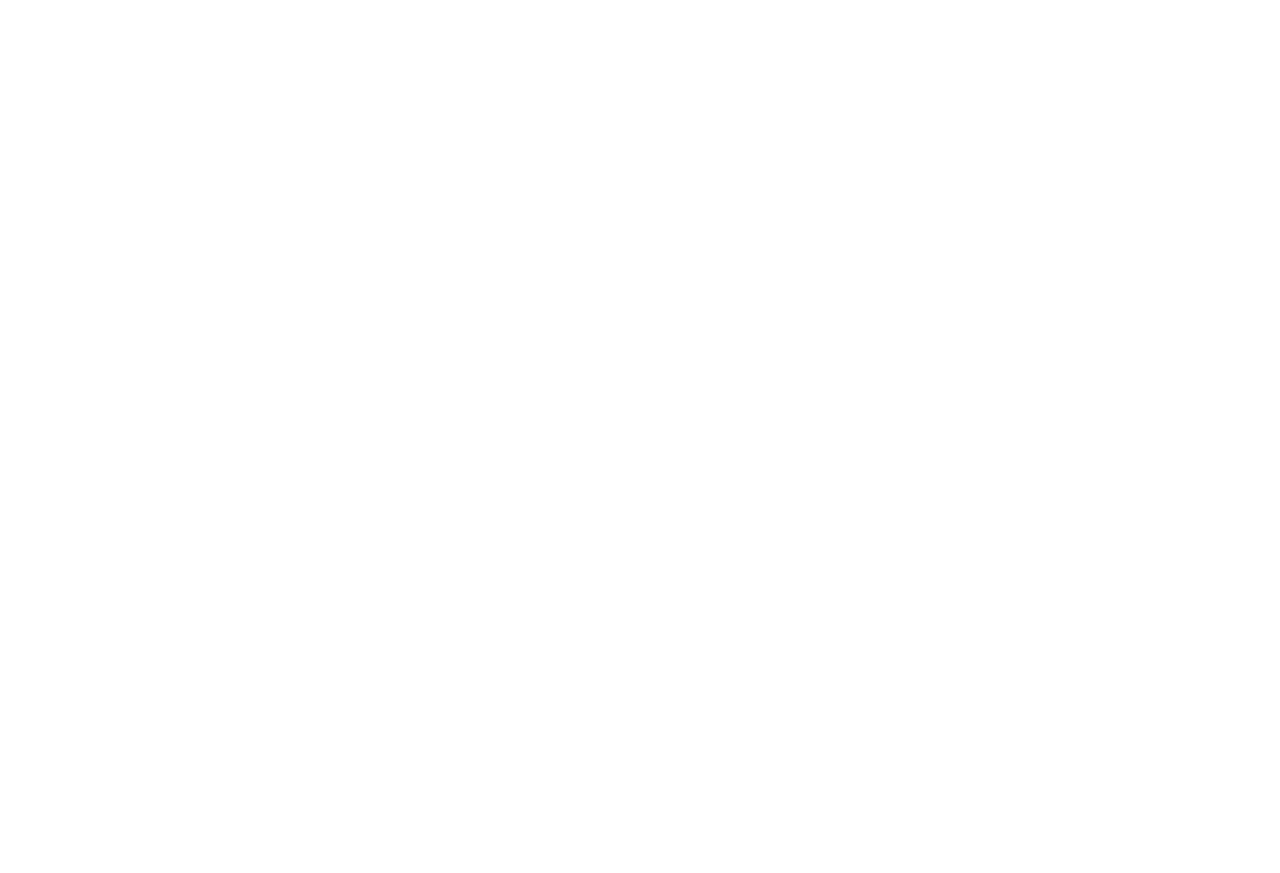
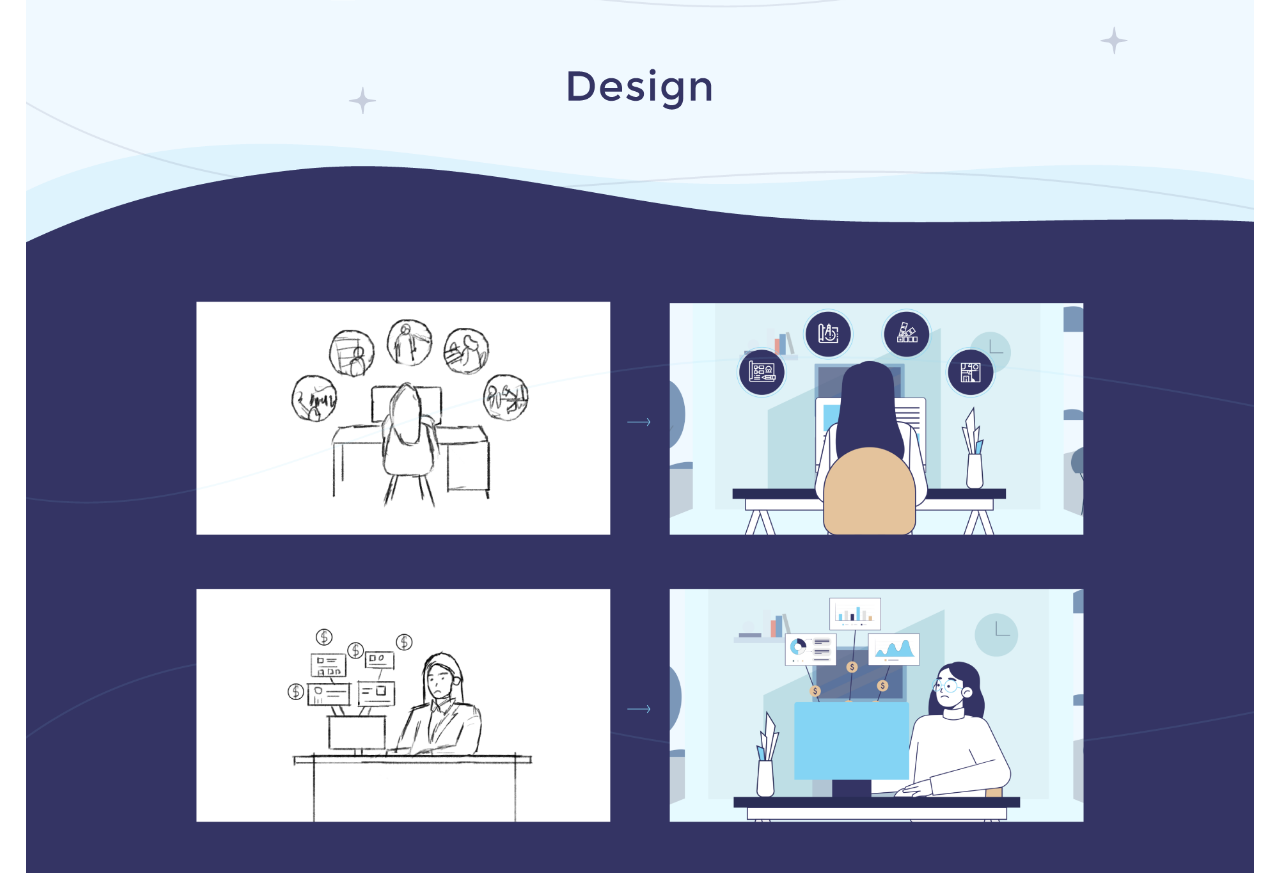
Before and after one commit to naimalinaim1/animation-web, a React (Vite) app: page /case-study in a window 1280 px wide. Shown: the part 1860-2733 px from the top of the page. Before the commit the page ends 1743 px from the top, so only its background shows below. Built offline with nearby package versions, Linux system fonts and the light colour scheme.

Commit message:
CaseStudy Main section added

```diff
--- a/src/pages/CaseStudy/CaseStudy.jsx
+++ b/src/pages/CaseStudy/CaseStudy.jsx
@@ -1,9 +1,11 @@
 import CaseStudyHero from "./section/CaseStudyHero/CaseStudyHero";
+import CaseStudyMain from "./section/CaseStudyMain/CaseStudyMain";
 
 const CaseStudy = () => {
   return (
     <main>
       <CaseStudyHero />
+      <CaseStudyMain />
     </main>
   );
 };
--- /dev/null
+++ b/src/pages/CaseStudy/section/CaseStudyMain/CaseStudyMain.jsx
@@ -0,0 +1,54 @@
+import storyBoard from "../../../../assets/case-study-img/image/storyboard-sketches.png";
+import storyboardWithIllustrations from "../../../../assets/case-study-img/image/storyboard-with-illustrations.png";
+import illustrationsCompilation from "../../../../assets/case-study-img/image/illustrations-compilation.png";
+import studyAnimation from "../../../../assets/case-study-img/image/casa-case-study-animation.png";
+// animation gif
+import reportingDashboard from "../../../../assets/case-study-img/gif/crm-reporting-dashboard.gif";
+
+const CaseStudyMain = () => {
+  return (
+    <section>
+      <div className="my_container my-44">
+        {/* image */}
+        <div>
+          <img className="w-full" src={storyBoard} alt="story Board" />
+          <img
+            className="w-full"
+            src={storyboardWithIllustrations}
+            alt="storyboard With Illustrations"
+          />
+          <img
+            className="w-full"
+            src={illustrationsCompilation}
+            alt="illustrations Compilation"
+          />
+          <img className="w-full" src={studyAnimation} alt="study Animation" />
+        </div>
+
+        {/* animation */}
+        <div className="grid grid-cols-2 border">
+          <div className="border-2 border-[#ff9344]">
+            <img src={reportingDashboard} alt="reportingDashboard" />
+          </div>
+          <div className="border-2 border-[#ff9344]">
+            <img src={reportingDashboard} alt="reportingDashboard" />
+          </div>
+          <div className="border-2 border-[#ff9344]">
+            <img src={reportingDashboard} alt="reportingDashboard" />
+          </div>
+          <div className="border-2 border-[#ff9344]">
+            <img src={reportingDashboard} alt="reportingDashboard" />
+          </div>
+          <div className="border-2 border-[#ff9344]">
+            <img src={reportingDashboard} alt="reportingDashboard" />
+          </div>
+          <div className="border-2 border-[#ff9344]">
+            <img src={reportingDashboard} alt="reportingDashboard" />
+          </div>
+        </div>
+      </div>
+    </section>
+  );
+};
+
+export default CaseStudyMain;
```
